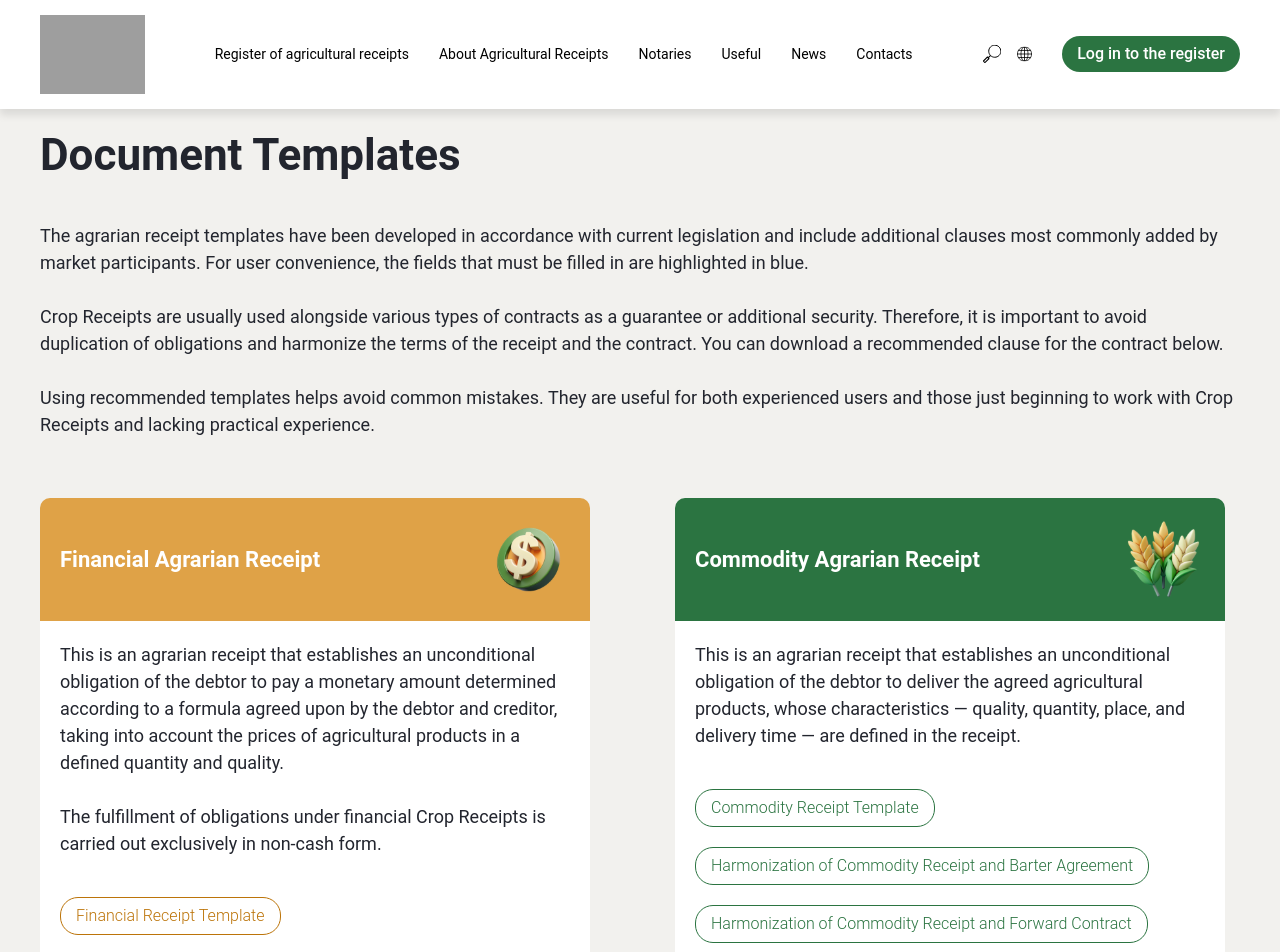
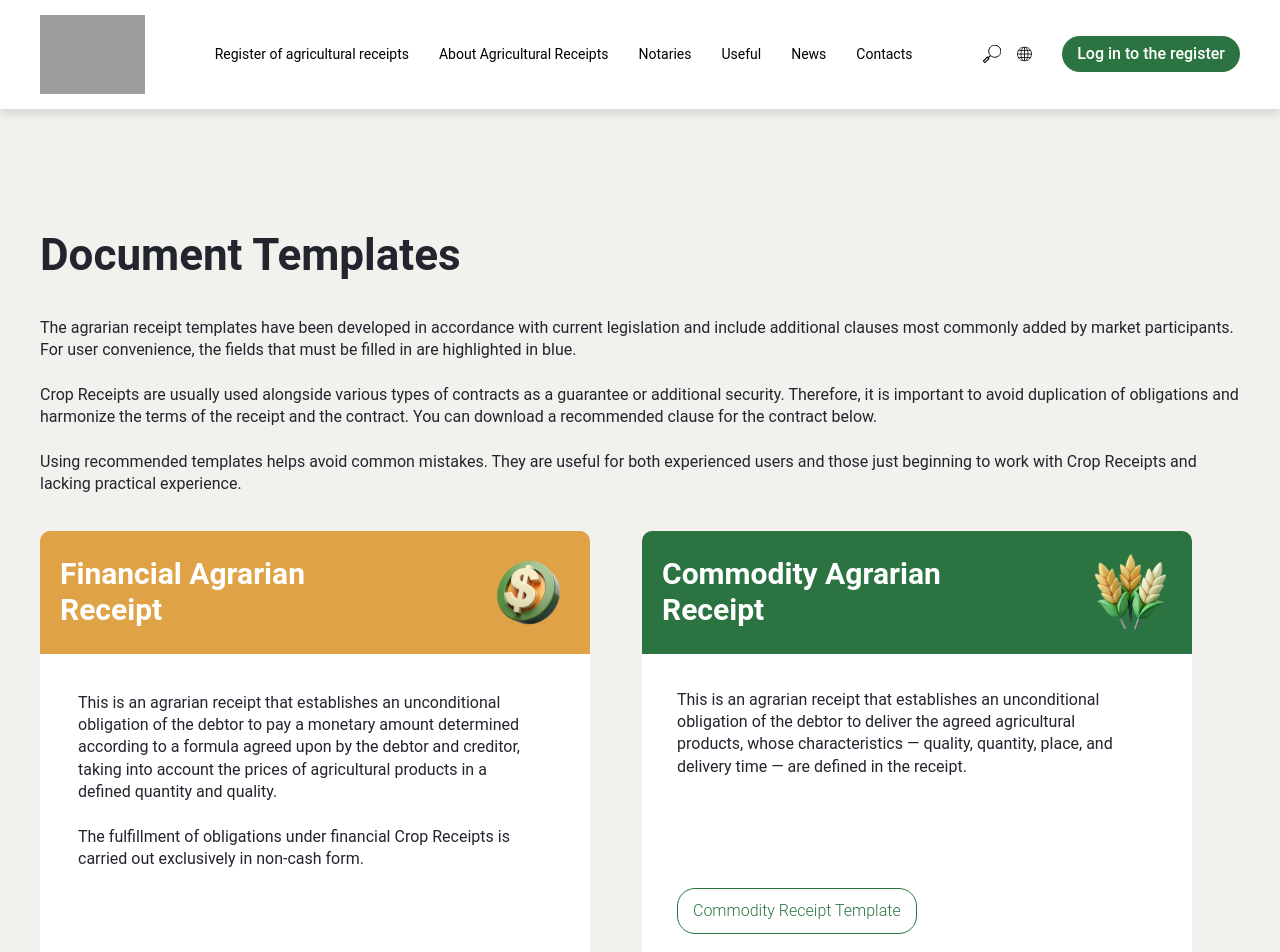
Before and after one commit to ILLIA990/agroregisters-tim, a Next.js app: page /en/templates-documents in a window 1280 px wide. Shown: the top 952 px of the page. Built offline with nearby package versions, Linux system fonts and the light colour scheme; grey boxes are pictures that could not be loaded.

Commit message:
Shablony Dok.
Signed-off-by: TimRat2007 <timofeikr2007@gmail.com>

```diff
--- a/src/app/styles/style.css
+++ b/src/app/styles/style.css
@@ -2,19 +2,35 @@ h1{
     color: #22252E;
     font-weight: 700;
     font-size: 44px;
-    margin-bottom: 40px;
+    margin-bottom: 35px;
     width: 700;
     line-height: 1.2;
+    margin-top: 100px;
 }
 h2{
     color: #22252E;
     font-weight: 400;
-    font-size: 18px;
+    font-size: 16px;
+    text-justify: inter-word; /* улучшает распределение пробелов */
+    line-height: 1.4;
+}
+.first-block .buttons-block {
+  margin-top: 45px;   /* подбери 24–36px под макет */
+}
+
+/* Правый блок (если там тот же кейс) */
+.second-block .buttons-block {
+  margin-top: 70px;
 }
 h3{
     font-weight: 700;
-    font-size: 22px;
+    font-size: 30px;
     color: #22252E;
+}
+.block-title {
+  max-width: 290px;
+  white-space: normal;
+  line-height: 1.2;
 }
 h4{
     font-weight: 400;
@@ -32,6 +48,15 @@ h4{
   font-weight: 700;  /* или 600, если нужно чуть легче */
   font-size: 24px;
   color: #ffffff;
+}
+.first-block-body h2,
+.second-block-body h2 {
+  max-width: 450px;       /* подбери 560–620px под свой макет */
+  line-height: 1.4;
+  font-weight: 400;       /* чтобы не тянулся жирный из глобального h2 */
+  text-justify: inter-word;
+  white-space: normal;
+  display: block;
 }
 h5 {
     font-weight: 400;
--- a/src/app/styles/td.css
+++ b/src/app/styles/td.css
@@ -1,7 +1,7 @@
 .divide-two-parts {
     display: flex;
-    gap: 85px;
-    margin: 60px 0 30px;
+    gap: 52px;
+    margin: 35px 0 140px;
 }
 .first-block {
     background: #ffffff;
@@ -34,14 +34,14 @@ h3.block-title {
 }
 .first-block-body {
     display: flex;
-    padding: 20px;
+    padding: 38px;
     gap: 20px;
     flex-direction: column;
     justify-content: space-between;
 }
 .second-block-body {
     display: flex;
-    padding: 20px;
+    padding: 35px;
     gap: 20px;
     flex-direction: column;
     justify-content: space-between;
@@ -51,7 +51,7 @@ h3.block-title {
     width: auto;
     display: inline-block;
     margin: 20px 0 0;
-    padding: 6px 15px;
+    padding: 10px 15px;
     background: #fff;
     color: #BC7409;
     border: 1px solid #BC7409;
@@ -60,12 +60,14 @@ h3.block-title {
     text-decoration: none;
     transition: background-color 0.2s ease;
     cursor:  pointer;
+    font-size: 16;
+    margin-top: 15;
 }
 .second-button {
      width: auto;
      display: inline-block;
      margin: 20px 0 0;
-     padding: 6px 15px;
+     padding: 10px 15px;
      background: #fff;
      color: #2B7441;
      border: 1px solid #2B7441;
@@ -74,7 +76,10 @@ h3.block-title {
      text-decoration: none;
      transition: background-color 0.2s ease;
      cursor:  pointer;
- }
+     font-size: 16;
+     margin-top: 15;
+}
+
 .buttons-block {
     display: flex
 ;
```
